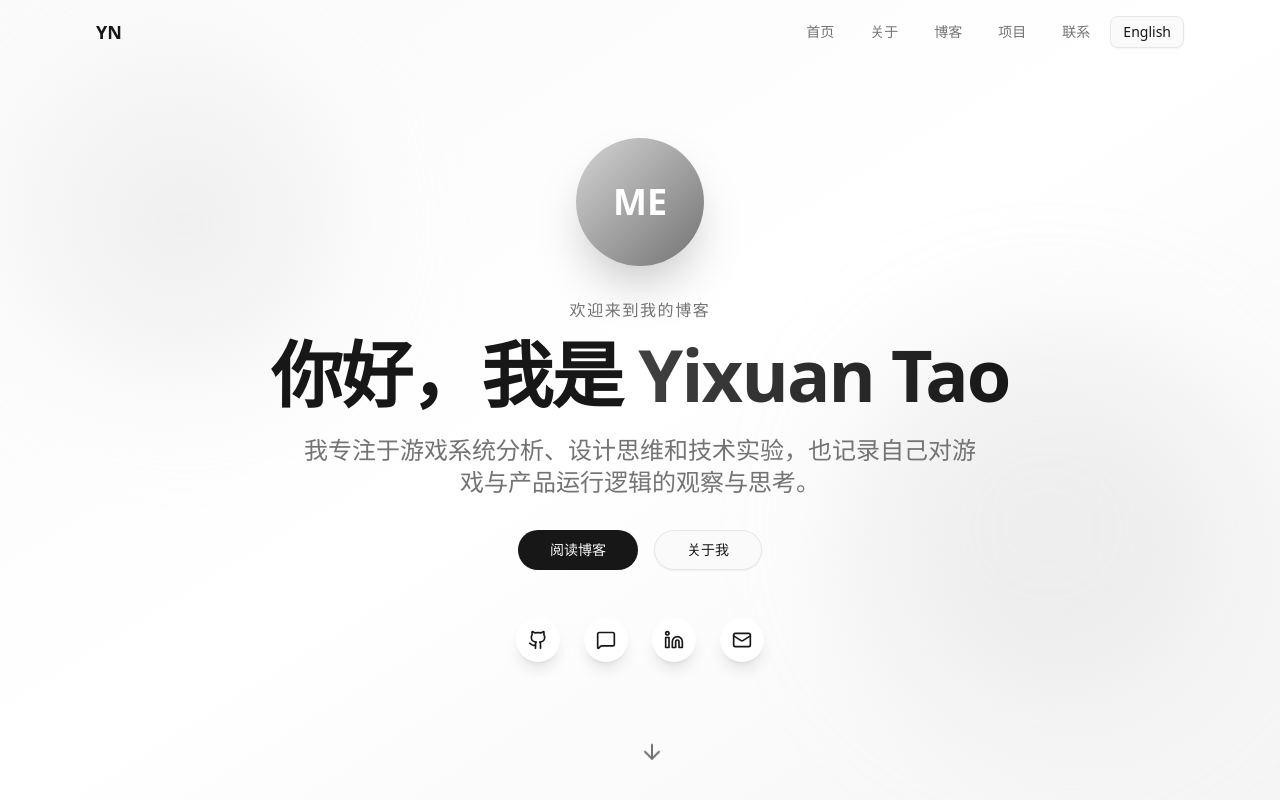
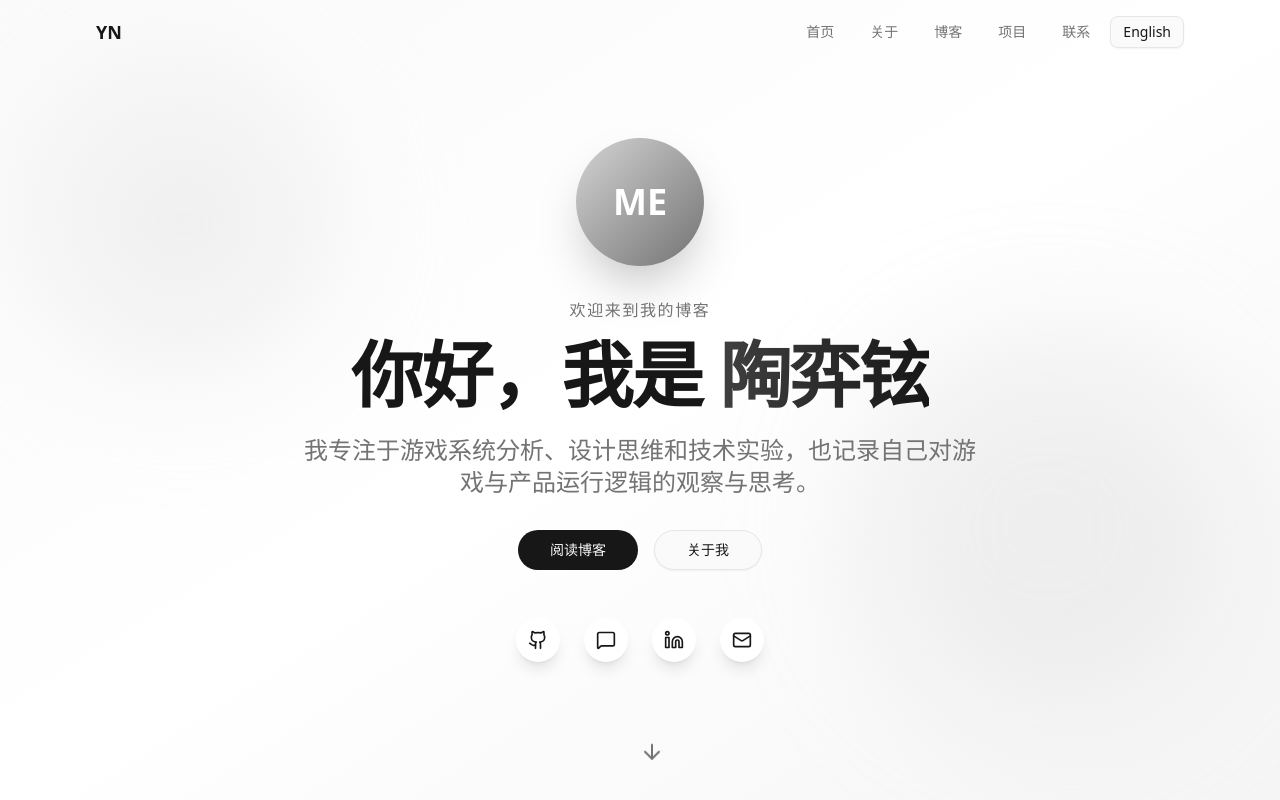
Before and after one commit to Yixuan-Tao/Yixuan-Tao.github.io, a React (Vite) app: page / in a window 1280 px wide. Shown: the top 800 px of the page. Built offline with nearby package versions, Linux system fonts and the light colour scheme.

Commit message:
feat: 在信息部分添加本地化名称显示
将硬编码的名称替换为本地化字符串，以支持多语言显示

```diff
--- a/src/locales/en.json
+++ b/src/locales/en.json
@@ -16,7 +16,8 @@
     "title": "Hi, I'm",
     "subtitle": "I focus on game systems analysis, design thinking, and technical experimentation, and I write about the logic behind how games and products work.",
     "cta1": "Read My Blog",
-    "cta2": "About Me"
+    "cta2": "About Me",
+    "name": "Yixuan Tao"
   },
   "about": {
     "title": "About Me",
--- a/src/locales/zh.json
+++ b/src/locales/zh.json
@@ -16,7 +16,8 @@
     "title": "你好，我是",
     "subtitle": "我专注于游戏系统分析、设计思维和技术实验，也记录自己对游戏与产品运行逻辑的观察与思考。",
     "cta1": "阅读博客",
-    "cta2": "关于我"
+    "cta2": "关于我",
+    "name": "陶弈铉"
   },
   "about": {
     "title": "关于我",
@@ -129,7 +130,7 @@
     "subtitle": "如果你有项目想法，或者只是想交流一下，都可以给我发消息，我会尽快回复。",
     "info": {
       "location": "所在地",
-      "locationValue": "中国江苏南京",
+      "locationValue": "中国 江苏 南京",
       "email": "邮箱",
       "phone": "电话"
     },
--- a/src/sections/Hero.tsx
+++ b/src/sections/Hero.tsx
@@ -55,7 +55,7 @@ export function Hero() {
         <h1 className="animate-on-scroll opacity-0 delay-200 text-4xl sm:text-5xl md:text-6xl lg:text-7xl font-bold tracking-tight mb-6">
           {t('hero.title')}{' '}
           <span className="bg-gradient-to-r from-neutral-700 to-neutral-900 dark:from-neutral-300 dark:to-neutral-100 bg-clip-text text-transparent">
-            Yixuan Tao
+            {t('hero.name')}
           </span>
         </h1>
 
```
